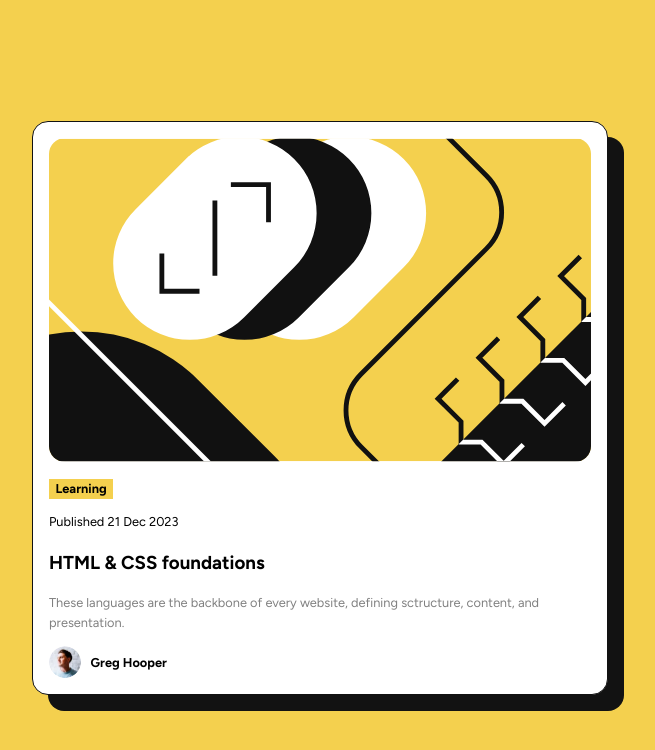
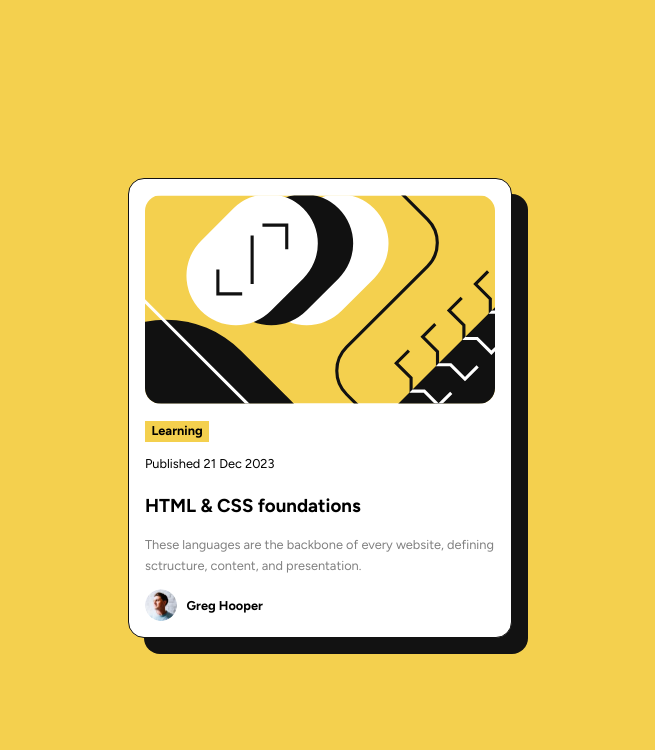
Before and after one commit to Arcloan/Blog-preview-card, a plain HTML site: page index.html in a window 1280 px wide. Shown: the whole page, without its empty margins (320-975 px from the left). Drawn offline with Linux system fonts and the light colour scheme; a web font is replaced by a local one.

Commit message:
Update style.css

```diff
--- a/style.css
+++ b/style.css
@@ -25,7 +25,7 @@ body {
 }
 
 .container {
-    width: 45vi;
+    width: 30vi;
     background-color: var(--white);
     padding: 1em;
     border: 1px solid var(--black);
```
